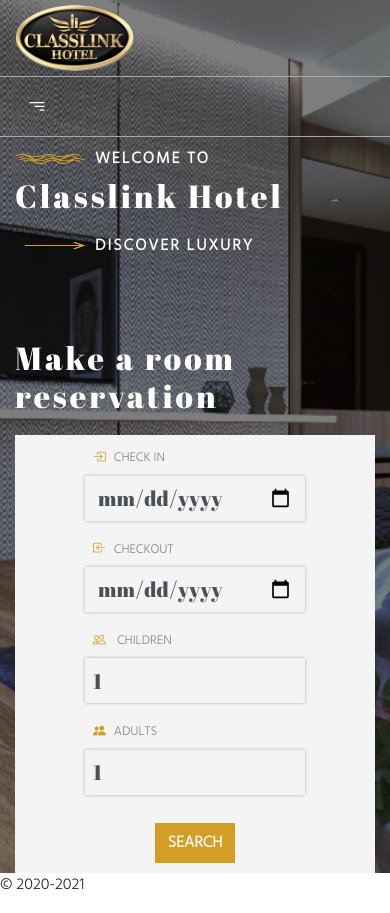
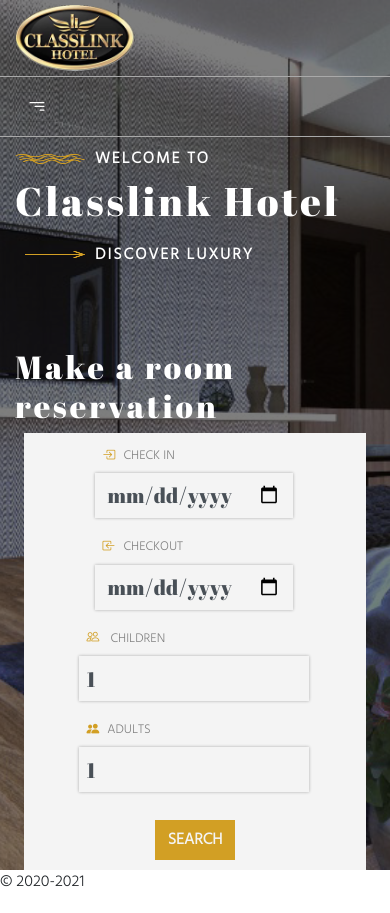
Before and after one commit to jaybarnes33/classlink, a Next.js app in the folder frontend/: page / in a window 390 px wide. Built offline with nearby package versions, Linux system fonts and the light colour scheme.

Commit message:
First commit - add main section

```diff
--- a/frontend/styles/Home.module.css
+++ b/frontend/styles/Home.module.css
@@ -94,9 +94,9 @@
 .book button:hover {
   color: #f4f4f4;
 }
-@media screen and (max-width: 860px) {
+@media screen and (max-width: 700px) {
   .hero {
-    font-size: 2rem;
+    font-size: 2.5rem;
   }
 
   .text {
@@ -105,10 +105,12 @@
   .book {
     padding: 10px;
     flex-direction: column;
+    width: 95%;
+    margin: 0 2.5%;
   }
   .book input {
     border: unset;
-    width: 220px;
+    width: 99%;
     box-shadow: 0 0px 3px 0 rgba(0, 0, 0, 0.3);
     border-radius: 0;
   }
```
